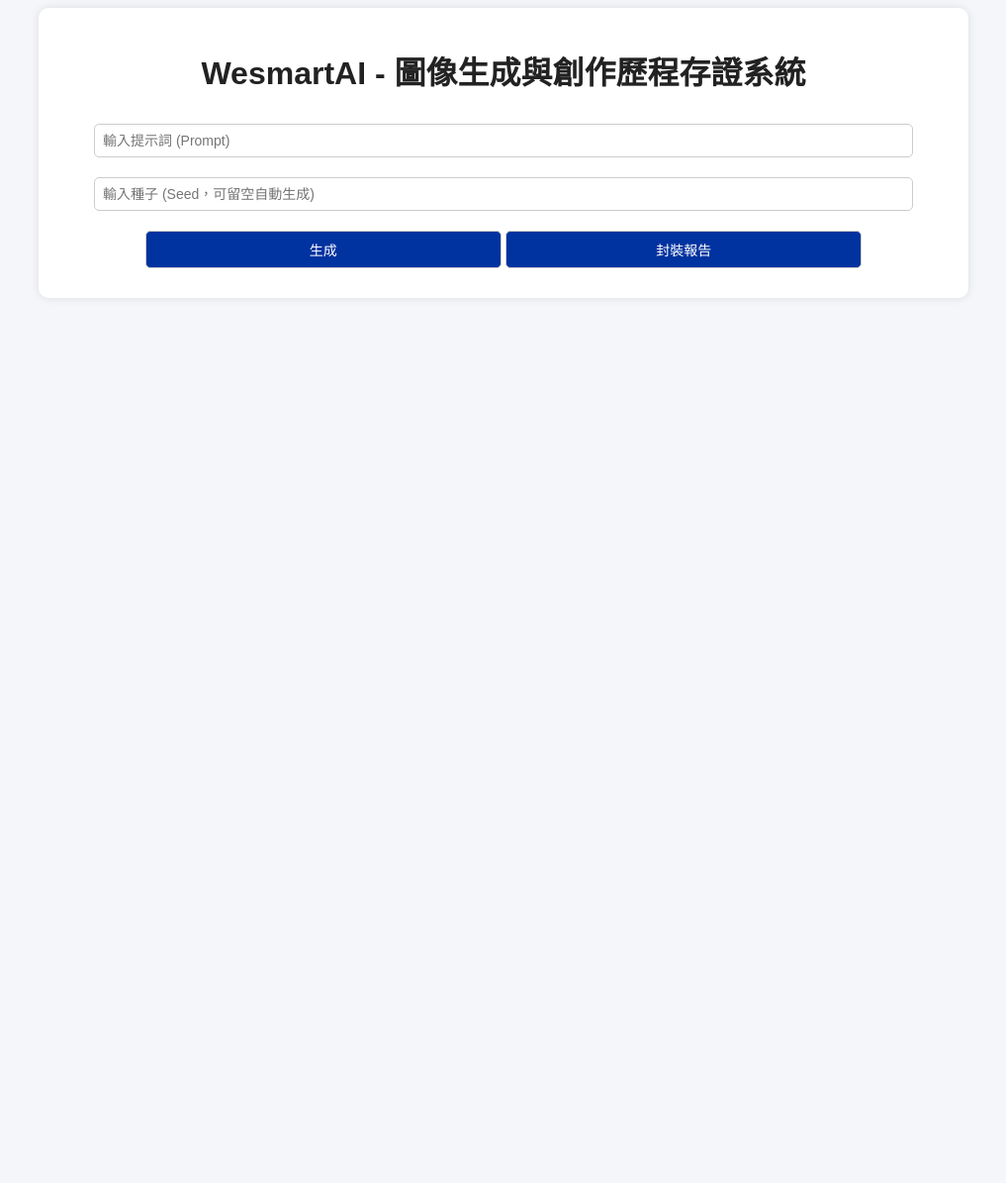
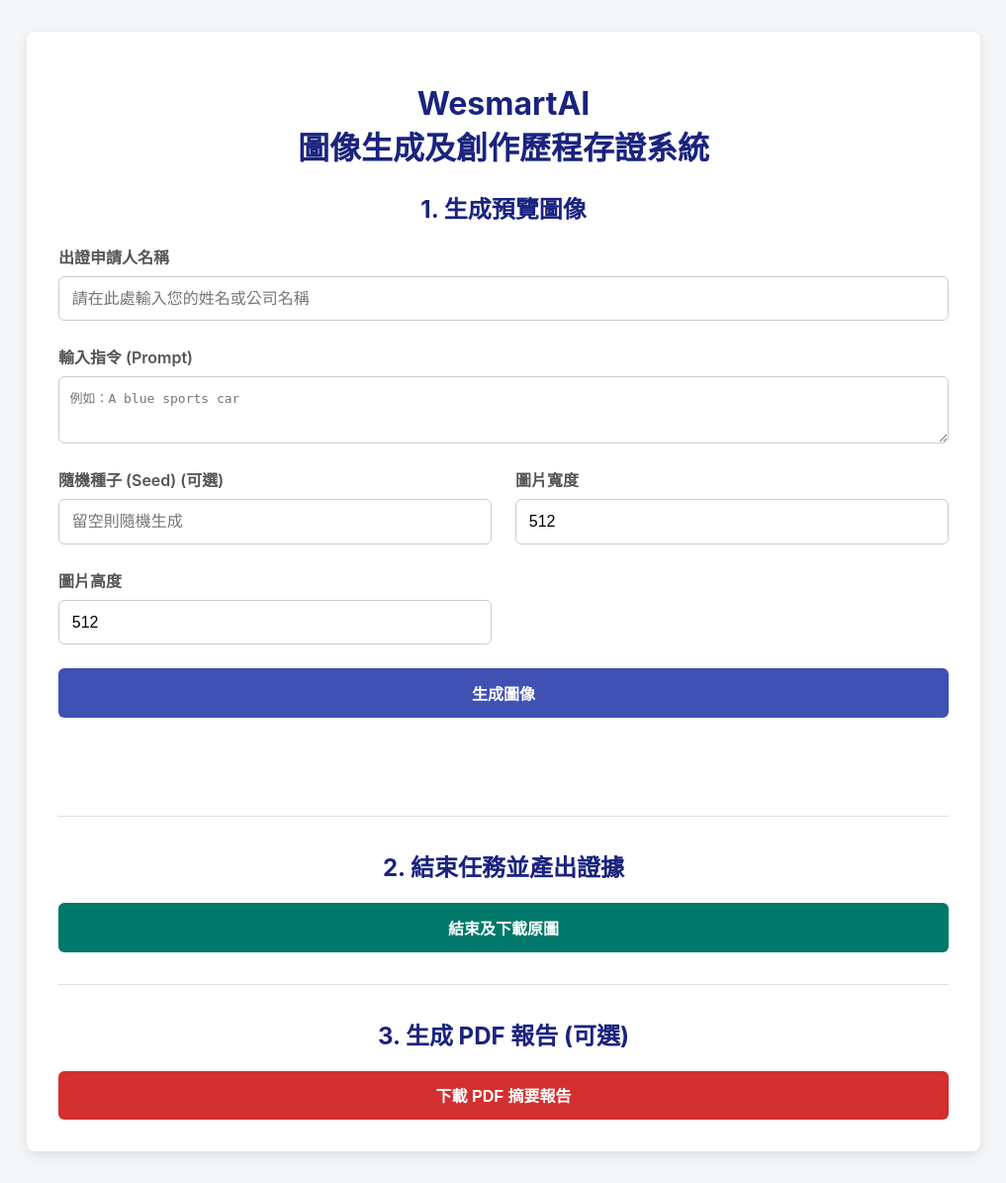
Before and after one commit to takecovertaiwan-cmyk/FLUX-1.1-pro-ultra-2.0, a Flask app: page / in a window 1280 px wide. Shown: the whole page at 99% size, without its empty margins (131-1148 px from the left). Before the commit the page ends 271 px from the top, so only its background shows below. Run offline with Flask 3, Linux system fonts and the light colour scheme.

Commit message:
Update index.html

```diff
--- a/templates/index.html
+++ b/templates/index.html
@@ -1,103 +1,212 @@
 <!DOCTYPE html>
 <html lang="zh-Hant">
 <head>
-  <!-- A1. 頁面設定與樣式區 -->
     <meta charset="UTF-8">
     <meta name="viewport" content="width=device-width, initial-scale=1.0">
-  <title>WesmartAI - 圖像生成與創作歷程存證系統</title>
+    <title>WesmartAI<br>圖像生成及創作歷程存證系統</title>
     <style>
-    body { font-family: 'Noto Sans TC', sans-serif; background:#f4f6fa; color:#222; text-align:center; }
-    h1 { margin-top:20px; }
-    .container { max-width:900px; margin:0 auto; padding:20px; background:#fff; border-radius:10px; box-shadow:0 0 10px rgba(0,0,0,0.1); }
-    input, textarea, button { margin:10px 0; padding:8px; width:90%; border-radius:5px; border:1px solid #ccc; font-size:14px; }
-    button { background:#0033A0; color:white; cursor:pointer; width:40%; }
-    button:hover { background:#002070; }
-    img.preview { width:256px; margin-top:10px; border-radius:6px; box-shadow:0 0 5px rgba(0,0,0,0.2); }
-    .hash-block { text-align:left; margin:10px auto; background:#f8f9fc; padding:10px; border-radius:8px; border:1px solid #ddd; width:90%; }
-    .log-area { text-align:left; white-space:pre-line; background:#f9f9f9; border:1px solid #ddd; padding:10px; border-radius:6px; }
+        body { font-family: -apple-system, BlinkMacSystemFont, "Segoe UI", Roboto, "Helvetica Neue", Arial, sans-serif; margin: 0; padding: 2em; background-color: #f4f6f8; color: #333; }
+        .container { max-width: 900px; margin: auto; background: #fff; padding: 2em; border-radius: 8px; box-shadow: 0 4px 12px rgba(0,0,0,0.1); }
+        h1, h2 { color: #1a237e; text-align: center; }
+        .form-grid { display: grid; grid-template-columns: 1fr 1fr; gap: 1.5em; margin-bottom: 1.5em; }
+        .form-group { display: flex; flex-direction: column; }
+        .full-width { grid-column: 1 / -1; }
+        label { font-weight: 600; margin-bottom: 0.5em; color: #555; }
+        input, textarea, button { font-size: 1em; padding: 0.8em; border-radius: 6px; border: 1px solid #ccc; }
+        button { background-color: #3f51b5; color: white; border: none; cursor: pointer; font-weight: bold; transition: background-color 0.2s ease; }
+        button:hover { background-color: #303f9f; }
+        button:disabled { background-color: #9fa8da; cursor: not-allowed; }
+        #end-btn { background-color: #00796b; }
+        #end-btn:hover { background-color: #004d40; }
+        #report-btn { background-color: #d32f2f; }
+        #report-btn:hover { background-color: #b71c1c; }
+        #results-grid { display: grid; grid-template-columns: repeat(auto-fill, minmax(220px, 1fr)); gap: 1.5em; margin-top: 1.5em; }
+        .result-card { border: 1px solid #e0e0e0; border-radius: 8px; overflow: hidden; text-align: center; box-shadow: 0 2px 6px rgba(0,0,0,0.05); }
+        .result-card img { max-width: 100%; height: auto; display: block; }
+        .result-card p { padding: 1em; margin: 0; background: #fafafa; font-size: 0.9em; }
+        .spinner { margin: 2em auto; width: 40px; height: 40px; border: 4px solid #f3f3f3; border-top: 4px solid #3f51b5; border-radius: 50%; animation: spin 1s linear infinite; display: none; }
+        @keyframes spin { 0% { transform: rotate(0deg); } 100% { transform: rotate(360deg); } }
+        #status { text-align: center; margin-top: 1em; font-weight: 500; min-height: 1.2em; }
+        hr { border: none; height: 1px; background-color: #e0e0e0; margin: 2em 0; }
     </style>
 </head>
 <body>
     <div class="container">
-    <!-- A2. 主容器區 -->
-    <h1>WesmartAI - 圖像生成與創作歷程存證系統</h1>
+        <h1>WesmartAI<br>圖像生成及創作歷程存證系統</h1>
 
-    <!-- A2-1. 使用者輸入區 -->
-    <input type="text" id="prompt" placeholder="輸入提示詞 (Prompt)">
-    <input type="text" id="seed" placeholder="輸入種子 (Seed，可留空自動生成)">
-
-    <!-- A2-2. 操作按鈕區 -->
-    <button id="generateBtn">生成</button>
-    <button id="finalizeBtn">封裝報告</button>
-
-    <!-- A2-3. 結果顯示區 -->
-    <div id="output"></div>
+        <h2>1. 生成預覽圖像</h2>
+        <div class="form-grid">
+            <div class="form-group full-width">
+                <label for="applicant_name">出證申請人名稱</label>
+                <input type="text" id="applicant_name" placeholder="請在此處輸入您的姓名或公司名稱">
+            </div>
+            <div class="form-group full-width">
+                <label for="prompt">輸入指令 (Prompt)</label>
+                <textarea id="prompt" placeholder="例如：A blue sports car" rows="3"></textarea>
+            </div>
+            <div class="form-group">
+                <label for="seed">隨機種子 (Seed) (可選)</label>
+                <input type="text" id="seed" placeholder="留空則隨機生成">
+            </div>
+             <div class="form-group">
+                <label for="width">圖片寬度</label>
+                <input type="number" id="width" value="512">
+            </div>
+             <div class="form-group">
+                <label for="height">圖片高度</label>
+                <input type="number" id="height" value="512">
+            </div>
+            <div class="form-group full-width">
+                <button id="generate-btn">生成圖像</button>
+            </div>
         </div>
 
-  <!-- A3. 腳本區：包含事件綁定、後端交互、顯示邏輯 -->
+        <div id="spinner" class="spinner"></div>
+        <div id="status"></div>
+        <div id="results-grid"></div>
+
+        <hr>
+
+        <h2>2. 結束任務並產出證據</h2>
+        <div class="form-group full-width">
+             <button id="end-btn" disabled>結束及下載原圖</button>
+        </div>
+
+        <hr>
+
+        <h2>3. 生成 PDF 報告 (可選)</h2>
+        <div class="form-group full-width">
+             <button id="report-btn" disabled>下載 PDF 摘要報告</button>
+        </div>
+    </div>
+
     <script>
-    // === A3-1. 綁定生成按鈕 ===
-    document.getElementById('generateBtn').addEventListener('click', async () => {
-      const prompt = document.getElementById('prompt').value.trim();
-      const seed = document.getElementById('seed').value.trim() || crypto.randomUUID();
-      const output = document.getElementById('output');
-      output.innerHTML = '<p>⏳ 正在生成中...</p>';
+        const generateBtn = document.getElementById('generate-btn');
+        const endBtn = document.getElementById('end-btn');
+        const reportBtn = document.getElementById('report-btn');
+        const spinner = document.getElementById('spinner');
+        const statusEl = document.getElementById('status');
+        const resultsGrid = document.getElementById('results-grid');
 
-      // === A3-1a. 建立 FormData 以符合 Flask v2 接收邏輯 ===
-      const formData = new FormData();
-      formData.append('prompt', prompt);
-      formData.append('seed', seed);
-      formData.append('model', 'default-model');
+        function downloadFile(url) {
+            const a = document.createElement('a');
+            a.href = url;
+            a.download = url.split('/').pop();
+            document.body.appendChild(a);
+            a.click();
+            document.body.removeChild(a);
+        }
+
+        // --- 步驟 1: 生成預覽 ---
+        generateBtn.addEventListener('click', async () => {
+            const applicantName = document.getElementById('applicant_name').value;
+            if (!applicantName) {
+                alert('請先填寫 申請人名稱！');
+                return;
+            }
+
+            const payload = {
+                prompt: document.getElementById('prompt').value,
+                seed: document.getElementById('seed').value,
+                width: document.getElementById('width').value,
+                height: document.getElementById('height').value,
+            };
+            if (!payload.prompt) {
+                alert('請填寫 Prompt！');
+                return;
+            }
+
+            spinner.style.display = 'block';
+            statusEl.textContent = '正在生成預覽圖...';
+            generateBtn.disabled = true;
 
             try {
-        const res = await fetch('/generate', {
+                const response = await fetch('/generate', {
                     method: 'POST',
-          body: formData
+                    headers: { 'Content-Type': 'application/json' },
+                    body: JSON.stringify(payload),
                 });
+                const result = await response.json();
 
-        if (!res.ok) throw new Error('後端回傳錯誤: ' + res.status);
-
-        const data = await res.json();
-        if (data.status !== 'success') throw new Error('生成失敗: ' + (data.error || '未知錯誤'));
-
-        // === A3-1b. 顯示回傳結果（包含圖片預覽與 step_hash） ===
-        output.innerHTML = `
-          <div class='hash-block'>
-            <strong>✅ 生成成功</strong><br>
-            Prompt: ${data.record.prompt}<br>
-            Seed: ${data.record.seed}<br>
-            Step Hash: <code>${data.record.step_hash}</code><br>
-            <img class='preview' src='${data.record.image_url}' alt='生成預覽圖'>
-          </div>`;
-
-      } catch (err) {
-        console.error(err);
-        output.innerHTML = `<p style='color:red;'>❌ 錯誤: ${err.message}</p>`;
+                if (response.ok) {
+                    statusEl.textContent = `✅ 版本 ${result.version} 預覽圖生成成功。`;
+                    const card = document.createElement('div');
+                    card.className = 'result-card';
+                    card.innerHTML = `<img src="${result.preview_url}" alt="Preview ${result.version}"><p>版本 ${result.version}</p>`;
+                    resultsGrid.appendChild(card);
+                    endBtn.disabled = false;
+                } else {
+                    throw new Error(result.error || '預覽圖生成失敗');
+                }
+            } catch (error) {
+                statusEl.textContent = `❌ 錯誤: ${error.message}`;
+            } finally {
+                spinner.style.display = 'none';
+                generateBtn.disabled = false;
             }
         });
 
-    // === A3-2. 封裝報告按鈕 ===
-    document.getElementById('finalizeBtn').addEventListener('click', async () => {
-      const output = document.getElementById('output');
-      output.innerHTML += '<p>📦 正在封裝報告...</p>';
+        // --- 步驟 2: 結束並下載證據 ---
+        endBtn.addEventListener('click', async () => {
+            const applicantName = document.getElementById('applicant_name').value;
+             if (!applicantName) {
+                alert('請確認 申請人名稱 已填寫！');
+                return;
+            }
+
+            spinner.style.display = 'block';
+            statusEl.textContent = '正在結束任務並封裝所有證據...';
+            endBtn.disabled = true;
+            generateBtn.disabled = true;
 
             try {
-        const res = await fetch('/finalize_session', { method: 'POST' });
-        const data = await res.json();
+                const response = await fetch('/finalize_session', {
+                    method: 'POST',
+                    headers: { 'Content-Type': 'application/json' },
+                    body: JSON.stringify({ applicant_name: applicantName }),
+                });
+                const result = await response.json();
 
-        if (data.status === 'success') {
-          output.innerHTML += `
-            <div class='hash-block'>
-              <strong>📘 報告生成完成</strong><br>
-              Final Event Hash: <code>${data.final_event_hash}</code><br>
-              <a href='${data.report_url}' target='_blank'>下載報告 PDF</a>
-            </div>`;
+                if (response.ok) {
+                    statusEl.textContent = '✅ 證據已產出！將自動下載所有原圖...';
+                    result.image_urls.forEach(url => downloadFile(url));
+                    reportBtn.disabled = false;
                 } else {
-          throw new Error('封裝失敗: ' + (data.error || '未知錯誤'));
+                    throw new Error(result.error || '結束任務失敗');
                 }
-      } catch (err) {
-        console.error(err);
-        output.innerHTML += `<p style='color:red;'>❌ 錯誤: ${err.message}</p>`;
+            } catch (error) {
+                statusEl.textContent = `❌ 錯誤: ${error.message}`;
+                endBtn.disabled = false;
+                generateBtn.disabled = false;
+            } finally {
+                spinner.style.display = 'none';
+            }
+        });
+
+        // --- 步驟 3: 下載 PDF 報告 ---
+        reportBtn.addEventListener('click', async () => {
+            spinner.style.display = 'block';
+            statusEl.textContent = '正在生成 PDF 報告...';
+            reportBtn.disabled = true;
+
+            try {
+                const response = await fetch('/create_report', {
+                    method: 'POST',
+                    headers: { 'Content-Type': 'application/json' },
+                });
+                const result = await response.json();
+
+                if (response.ok) {
+                    statusEl.textContent = 'PDF 報告生成完畢，即將下載。';
+                    downloadFile(result.report_url);
+                } else {
+                    throw new Error(result.error || '報告生成失敗');
+                }
+            } catch (error) {
+                statusEl.textContent = `❌ 錯誤: ${error.message}`;
+            } finally {
+                spinner.style.display = 'none';
+                reportBtn.disabled = false;
             }
         });
     </script>
```
Lines whose indentation alone changed are shown as unchanged.
